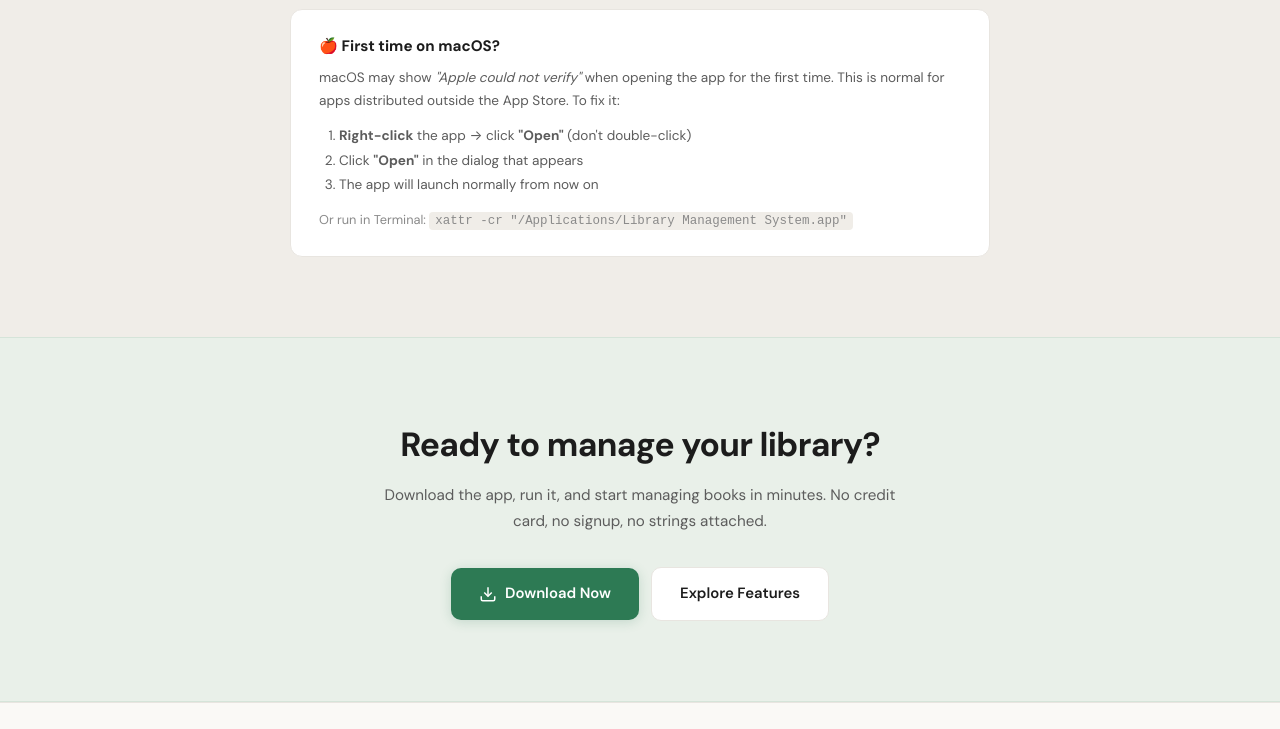
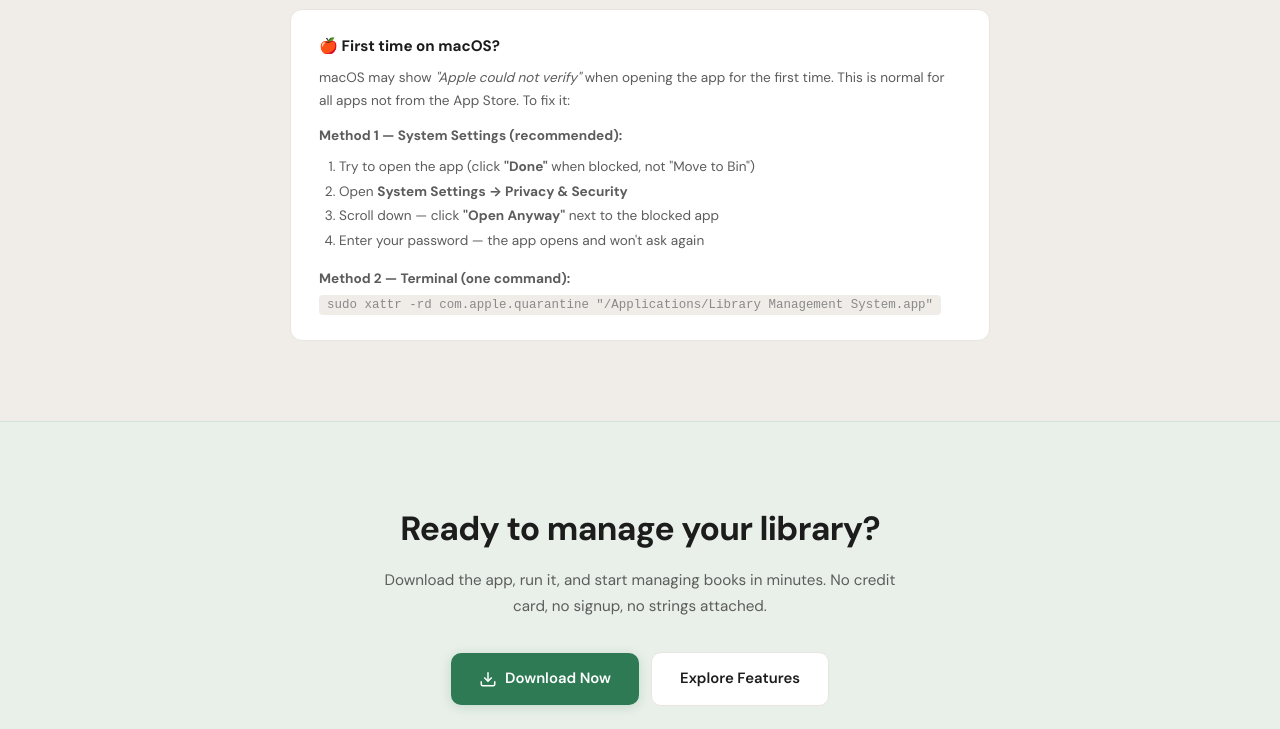
Before and after one commit to Surajsharma0804/Library-Management-System, a plain HTML site: page website/index.html in a window 1280 px wide. Shown: the part 4780-5509 px from the top of the page. Drawn offline with Linux system fonts and the light colour scheme.

Commit message:
docs(website): update macOS Gatekeeper bypass with sudo xattr command for modern macOS

```diff
--- a/website/index.html
+++ b/website/index.html
@@ -252,15 +252,18 @@
             <div class="mac-note fade-up" style="max-width:700px; margin:32px auto 0; background:var(--bg-card); border:1px solid var(--border); border-radius:12px; padding:24px 28px;">
                 <h3 style="font-size:0.95rem; margin-bottom:8px;">🍎 First time on macOS?</h3>
                 <p style="font-size:0.85rem; color:var(--text-sec); line-height:1.7; margin-bottom:12px;">
-                    macOS may show <em>"Apple could not verify"</em> when opening the app for the first time. This is normal for apps distributed outside the App Store. To fix it:
+                    macOS may show <em>"Apple could not verify"</em> when opening the app for the first time. This is normal for all apps not from the App Store. To fix it:
                 </p>
-                <ol style="font-size:0.85rem; color:var(--text-sec); line-height:1.8; padding-left:20px;">
-                    <li><strong>Right-click</strong> the app → click <strong>"Open"</strong> (don't double-click)</li>
-                    <li>Click <strong>"Open"</strong> in the dialog that appears</li>
-                    <li>The app will launch normally from now on</li>
+                <p style="font-size:0.85rem; color:var(--text-sec); line-height:1.7; margin-bottom:8px;"><strong>Method 1 — System Settings (recommended):</strong></p>
+                <ol style="font-size:0.85rem; color:var(--text-sec); line-height:1.8; padding-left:20px; margin-bottom:14px;">
+                    <li>Try to open the app (click <strong>"Done"</strong> when blocked, not "Move to Bin")</li>
+                    <li>Open <strong>System Settings → Privacy &amp; Security</strong></li>
+                    <li>Scroll down — click <strong>"Open Anyway"</strong> next to the blocked app</li>
+                    <li>Enter your password — the app opens and won't ask again</li>
                 </ol>
-                <p style="font-size:0.8rem; color:var(--text-muted); margin-top:12px;">
-                    Or run in Terminal: <code style="background:#f0ede8; padding:2px 6px; border-radius:4px; font-size:0.78rem;">xattr -cr "/Applications/Library Management System.app"</code>
+                <p style="font-size:0.85rem; color:var(--text-sec); line-height:1.7; margin-bottom:4px;"><strong>Method 2 — Terminal (one command):</strong></p>
+                <p style="font-size:0.8rem; color:var(--text-muted); margin-top:4px;">
+                    <code style="background:#f0ede8; padding:3px 8px; border-radius:4px; font-size:0.78rem;">sudo xattr -rd com.apple.quarantine "/Applications/Library Management System.app"</code>
                 </p>
             </div>
         </div>
```
